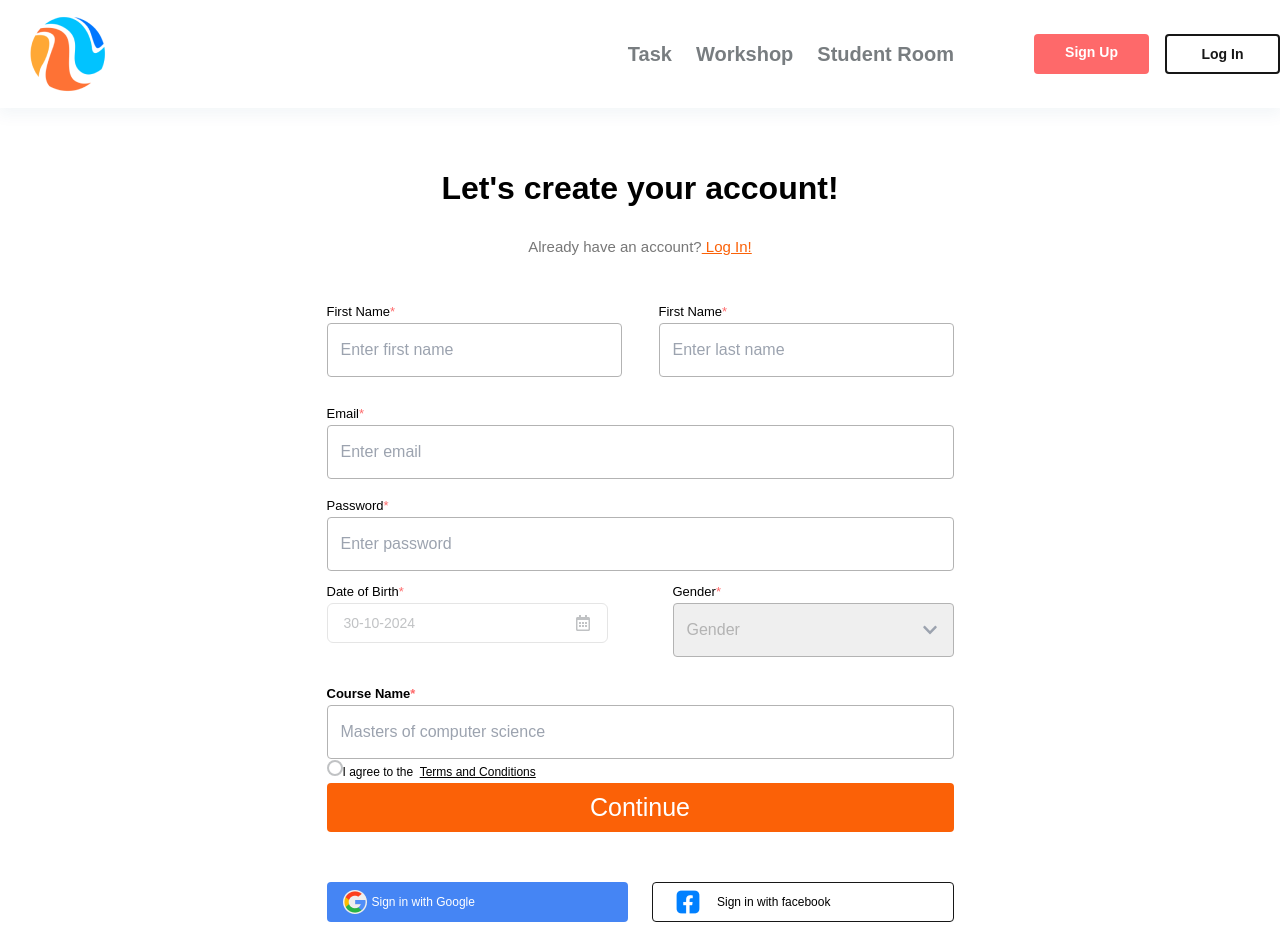
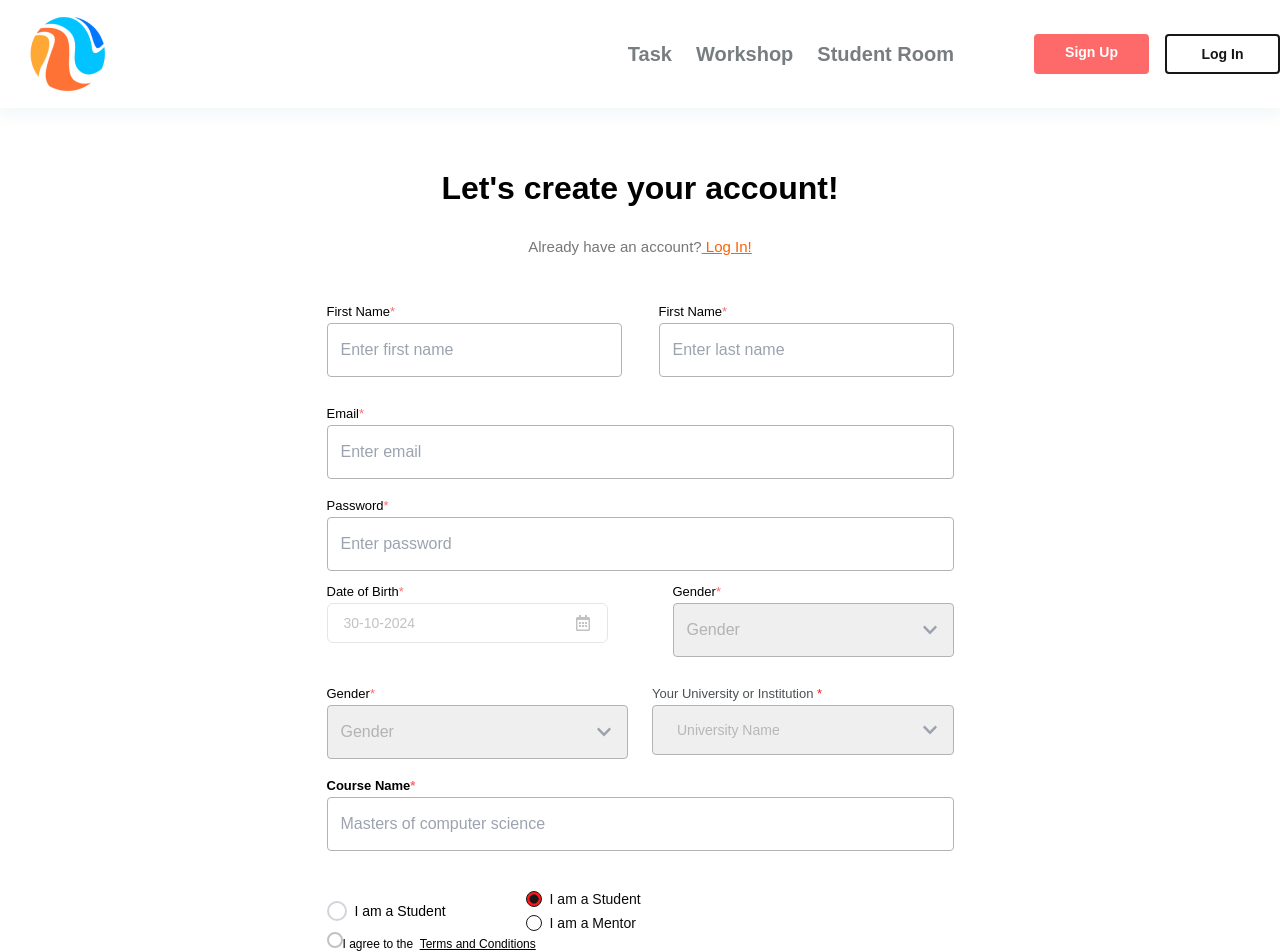
Before and after one commit to iripon07/pro_study_mate, a Next.js app: page /signup in a window 1280 px wide. Shown: the top 952 px of the page. Built offline with nearby package versions, Linux system fonts and the light colour scheme; a web font is replaced by a local one.

Commit message:
Radio button add

```diff
--- a/package.json
+++ b/package.json
@@ -10,7 +10,9 @@
   },
   "dependencies": {
     "@hookform/resolvers": "^3.9.0",
+    "@radix-ui/react-label": "^2.1.0",
     "@radix-ui/react-popover": "^1.1.2",
+    "@radix-ui/react-radio-group": "^1.2.1",
     "@radix-ui/react-select": "^2.1.2",
     "@radix-ui/react-slot": "^1.1.0",
     "class-variance-authority": "^0.7.0",
--- a/src/components/Forms/SignUpForm/SignUpForm.tsx
+++ b/src/components/Forms/SignUpForm/SignUpForm.tsx
@@ -3,6 +3,8 @@ import Link from "next/link";
 import { useState } from "react";
 import { FaChevronDown } from "react-icons/fa";
 import Input from "../Input/Input";
+import { RadioGroup, RadioGroupItem } from "@/components/ui/radio-group";
+import { Label } from "@/components/ui/label";
 
 const SignUpForm = () => {
   const [firstName, setFirstName] = useState("");
@@ -59,15 +61,14 @@ const SignUpForm = () => {
       </div>
 
       <div className="mb-6 flex gap-[65px]">
-        <div  className="w-full">
+        <div className="w-full">
           <label className="mb-[14px] text-[13px] font-medium text-black">
             Date of Birth<span className="text-[#FE696A]">*</span>
           </label>
           <DatePicker />
         </div>
 
-        <div  className="w-full">
-
+        <div className="w-full">
           <label className="mb-[14px] text-[13px] font-medium text-black">
             Gender<span className="text-[#FE696A]">*</span>
           </label>
@@ -91,7 +92,55 @@ const SignUpForm = () => {
         </div>
       </div>
 
-      <div className="w-full">
+      <div className="mb-[14px] flex gap-6">
+        <div className="w-full">
+          <label className="mb-[14px] text-[13px] font-medium text-black">
+            Gender<span className="text-[#FE696A]">*</span>
+          </label>
+
+          <div className="relative w-full">
+            <select
+              className="w-full appearance-none rounded-sm border-[1px] border-[#B3B3B3] py-[14px] pl-[13px] text-base font-light text-[#B3B3B3] outline-gray-400"
+              defaultValue=""
+            >
+              <option value="" disabled>
+                Gender
+              </option>
+              <option value="male">Male</option>
+              <option value="female">Female</option>
+            </select>
+
+            <div className="pointer-events-none absolute right-4 top-1/2 -translate-y-1/2 text-gray-400">
+              <FaChevronDown />
+            </div>
+          </div>
+        </div>
+
+        <div className="w-full">
+          <label className="mb-2 text-[13px] font-medium text-grey">
+            Your University or Institution
+            <span className="text-[#FA171B]"> *</span>
+          </label>
+          <div className="relative w-full">
+            <select
+              className="w-full appearance-none rounded-sm border-[1px] border-[#B3B3B3] px-6 py-[14px] text-sm font-light text-[#4B515559] outline-gray-400"
+              defaultValue=""
+            >
+              <option value="" disabled>
+                University Name
+              </option>
+              <option value="X">X</option>
+              <option value="Y">Y</option>
+            </select>
+
+            <div className="pointer-events-none absolute right-4 top-1/2 -translate-y-1/2 text-gray-400">
+              <FaChevronDown />
+            </div>
+          </div>
+        </div>
+      </div>
+
+      <div className="mb-10 w-full">
         <label className="mb-[13px] text-[13px] font-semibold text-black">
           Course Name<span className="text-[#FE696A]">*</span>
         </label>
@@ -102,20 +151,34 @@ const SignUpForm = () => {
         />
       </div>
 
-      {/* <div>
-              <div>
-                <input type="radio" />
-                <label className="text-[13px] font-light text-black" htmlFor="">
-                  I am a Student
-                </label>
-              </div>
-              <div>
-                <input type="radio" />
-                <label className="text-[13px] font-light text-black" htmlFor="">
-                  I am a Mentor
-                </label>
-              </div>
-            </div> */}
+      <div className="flex gap-x-20">
+        <div className="flex items-center space-x-3">
+          {/* Radio Button */}
+          <label className="flex items-center">
+            <input
+              type="radio"
+              name="role"
+              className="peer hidden" // Hides the native input
+            />
+            <div className="flex h-5 w-5 items-center justify-center rounded-full border-2 border-gray-300 peer-checked:border-orange-500 peer-checked:ring-2 peer-checked:ring-orange-500">
+              <div className="h-3 w-3 scale-0 rounded-full bg-orange-500 transition-transform peer-checked:scale-100"></div>
+            </div>
+            <span className="ml-2 text-sm text-black">I am a Student</span>
+          </label>
+        </div>
+
+        <RadioGroup defaultValue="option-one">
+          <div className="flex items-center space-x-2">
+            <RadioGroupItem className="bg-red" value="option-one" id="option-one" />
+            <Label htmlFor="option-one">I am a Student</Label>
+          </div>
+
+          <div className="flex items-center space-x-2">
+            <RadioGroupItem value="option-two" id="option-two" />
+            <Label htmlFor="option-two">I am a Mentor</Label>
+          </div>
+        </RadioGroup>
+      </div>
 
       <div>
         <input
--- /dev/null
+++ b/src/components/ui/label.tsx
@@ -0,0 +1,26 @@
+"use client"
+
+import * as React from "react"
+import * as LabelPrimitive from "@radix-ui/react-label"
+import { cva, type VariantProps } from "class-variance-authority"
+
+import { cn } from "@/lib/utils"
+
+const labelVariants = cva(
+  "text-sm font-medium leading-none peer-disabled:cursor-not-allowed peer-disabled:opacity-70"
+)
+
+const Label = React.forwardRef<
+  React.ElementRef<typeof LabelPrimitive.Root>,
+  React.ComponentPropsWithoutRef<typeof LabelPrimitive.Root> &
+    VariantProps<typeof labelVariants>
+>(({ className, ...props }, ref) => (
+  <LabelPrimitive.Root
+    ref={ref}
+    className={cn(labelVariants(), className)}
+    {...props}
+  />
+))
+Label.displayName = LabelPrimitive.Root.displayName
+
+export { Label }
--- /dev/null
+++ b/src/components/ui/radio-group.tsx
@@ -0,0 +1,44 @@
+"use client"
+
+import * as React from "react"
+import * as RadioGroupPrimitive from "@radix-ui/react-radio-group"
+import { Circle } from "lucide-react"
+
+import { cn } from "@/lib/utils"
+
+const RadioGroup = React.forwardRef<
+  React.ElementRef<typeof RadioGroupPrimitive.Root>,
+  React.ComponentPropsWithoutRef<typeof RadioGroupPrimitive.Root>
+>(({ className, ...props }, ref) => {
+  return (
+    <RadioGroupPrimitive.Root
+      className={cn("grid gap-2", className)}
+      {...props}
+      ref={ref}
+    />
+  )
+})
+RadioGroup.displayName = RadioGroupPrimitive.Root.displayName
+
+const RadioGroupItem = React.forwardRef<
+  React.ElementRef<typeof RadioGroupPrimitive.Item>,
+  React.ComponentPropsWithoutRef<typeof RadioGroupPrimitive.Item>
+>(({ className, ...props }, ref) => {
+  return (
+    <RadioGroupPrimitive.Item
+      ref={ref}
+      className={cn(
+        "aspect-square h-4 w-4 rounded-full border border-primary text-primary ring-offset-background focus:outline-none focus-visible:ring-2 focus-visible:ring-ring focus-visible:ring-offset-2 disabled:cursor-not-allowed disabled:opacity-50",
+        className
+      )}
+      {...props}
+    >
+      <RadioGroupPrimitive.Indicator className="flex items-center justify-center">
+        <Circle className="h-2.5 w-2.5 fill-current text-current" />
+      </RadioGroupPrimitive.Indicator>
+    </RadioGroupPrimitive.Item>
+  )
+})
+RadioGroupItem.displayName = RadioGroupPrimitive.Item.displayName
+
+export { RadioGroup, RadioGroupItem }
```
Also changed, not shown: 1 other file (tests, documents, lock files or other folders).
